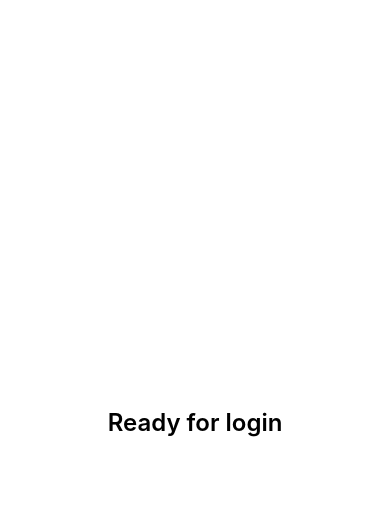
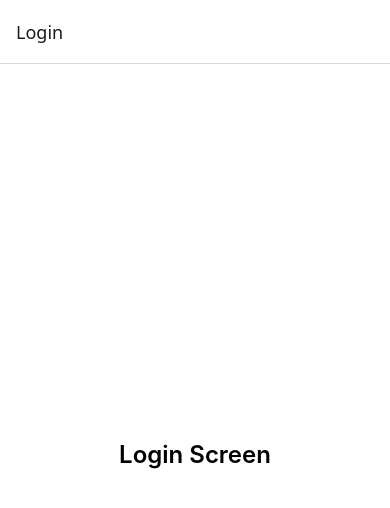
Before and after one commit to MatanB27/clalit-task, a React Native app: screen / in a window 390 px wide. Shown: the top 508 px of the page. Built offline with nearby package versions, Linux system fonts and the light colour scheme.

Commit message:
added navigation

```diff
--- a/src/App.tsx
+++ b/src/App.tsx
@@ -1,8 +1,9 @@
-import { useEffect } from 'react';
-import { StatusBar } from 'expo-status-bar';
-import { StyleSheet, Text, View } from 'react-native';
-import { useAuthStore } from './store/auth-store';
-import { useAppointmentStore } from './store/appointment-store';
+import { useEffect } from "react";
+import { StatusBar } from "expo-status-bar";
+import { StyleSheet, Text, View } from "react-native";
+import { RootNavigator } from "./navigator";
+import { useAuthStore } from "./store/auth-store";
+import { useAppointmentStore } from "./store/appointment-store";
 
 export default function App() {
   const isAuthInitialized = useAuthStore((state) => state.isInitialized);
@@ -28,28 +29,28 @@ export default function App() {
   const isAppInitialized = isAuthInitialized && isAppointmentInitialized;
 
   return (
-    <View style={styles.container}>
-      <Text style={styles.title}>
-        {isAppInitialized
-          ? isAuthenticated
-            ? 'Session restored'
-            : 'Ready for login'
-          : 'Loading app...'}
-      </Text>
+    <>
+      {isAppInitialized ? (
+        <RootNavigator />
+      ) : (
+        <View style={styles.container}>
+          <Text style={styles.title}>Loading app...</Text>
+        </View>
+      )}
       <StatusBar style="auto" />
-    </View>
+    </>
   );
 }
 
 const styles = StyleSheet.create({
   container: {
     flex: 1,
-    alignItems: 'center',
-    justifyContent: 'center',
-    backgroundColor: '#fff',
+    alignItems: "center",
+    justifyContent: "center",
+    backgroundColor: "#fff",
   },
   title: {
     fontSize: 24,
-    fontWeight: '600',
+    fontWeight: "600",
   },
 });
--- /dev/null
+++ b/src/navigator.tsx
@@ -0,0 +1,38 @@
+import { NavigationContainer } from '@react-navigation/native';
+import { createNativeStackNavigator } from '@react-navigation/native-stack';
+
+import { ROUTES } from './constants/routes';
+import { useAuthStore } from './store/auth-store';
+import { CalendarScreen } from './screens/calendar-screen';
+import { HomeScreen } from './screens/home-screen';
+import { LoginScreen } from './screens/login-screen';
+import { SummaryScreen } from './screens/summary-screen';
+
+type RootStackParamList = {
+  Login: undefined;
+  Home: undefined;
+  Calendar: undefined;
+  Summary: undefined;
+};
+
+const Stack = createNativeStackNavigator<RootStackParamList>();
+
+export const RootNavigator = () => {
+  const isAuthenticated = useAuthStore((state) => state.isAuthenticated);
+
+  return (
+    <NavigationContainer>
+      <Stack.Navigator>
+        {isAuthenticated ? (
+          <>
+            <Stack.Screen name={ROUTES.HOME} component={HomeScreen} />
+            <Stack.Screen name={ROUTES.CALENDAR} component={CalendarScreen} />
+            <Stack.Screen name={ROUTES.SUMMARY} component={SummaryScreen} />
+          </>
+        ) : (
+          <Stack.Screen name={ROUTES.LOGIN} component={LoginScreen} />
+        )}
+      </Stack.Navigator>
+    </NavigationContainer>
+  );
+};
--- /dev/null
+++ b/src/screens/calendar-screen.tsx
@@ -0,0 +1,22 @@
+import { StyleSheet, Text, View } from 'react-native';
+
+export const CalendarScreen = () => {
+  return (
+    <View style={styles.container}>
+      <Text style={styles.title}>Calendar Screen</Text>
+    </View>
+  );
+};
+
+const styles = StyleSheet.create({
+  container: {
+    flex: 1,
+    alignItems: 'center',
+    justifyContent: 'center',
+    backgroundColor: '#fff',
+  },
+  title: {
+    fontSize: 24,
+    fontWeight: '600',
+  },
+});
--- /dev/null
+++ b/src/screens/home-screen.tsx
@@ -0,0 +1,22 @@
+import { StyleSheet, Text, View } from 'react-native';
+
+export const HomeScreen = () => {
+  return (
+    <View style={styles.container}>
+      <Text style={styles.title}>Home Screen</Text>
+    </View>
+  );
+};
+
+const styles = StyleSheet.create({
+  container: {
+    flex: 1,
+    alignItems: 'center',
+    justifyContent: 'center',
+    backgroundColor: '#fff',
+  },
+  title: {
+    fontSize: 24,
+    fontWeight: '600',
+  },
+});
--- /dev/null
+++ b/src/screens/login-screen.tsx
@@ -0,0 +1,22 @@
+import { StyleSheet, Text, View } from 'react-native';
+
+export const LoginScreen = () => {
+  return (
+    <View style={styles.container}>
+      <Text style={styles.title}>Login Screen</Text>
+    </View>
+  );
+};
+
+const styles = StyleSheet.create({
+  container: {
+    flex: 1,
+    alignItems: 'center',
+    justifyContent: 'center',
+    backgroundColor: '#fff',
+  },
+  title: {
+    fontSize: 24,
+    fontWeight: '600',
+  },
+});
--- /dev/null
+++ b/src/screens/summary-screen.tsx
@@ -0,0 +1,22 @@
+import { StyleSheet, Text, View } from 'react-native';
+
+export const SummaryScreen = () => {
+  return (
+    <View style={styles.container}>
+      <Text style={styles.title}>Summary Screen</Text>
+    </View>
+  );
+};
+
+const styles = StyleSheet.create({
+  container: {
+    flex: 1,
+    alignItems: 'center',
+    justifyContent: 'center',
+    backgroundColor: '#fff',
+  },
+  title: {
+    fontSize: 24,
+    fontWeight: '600',
+  },
+});
```
